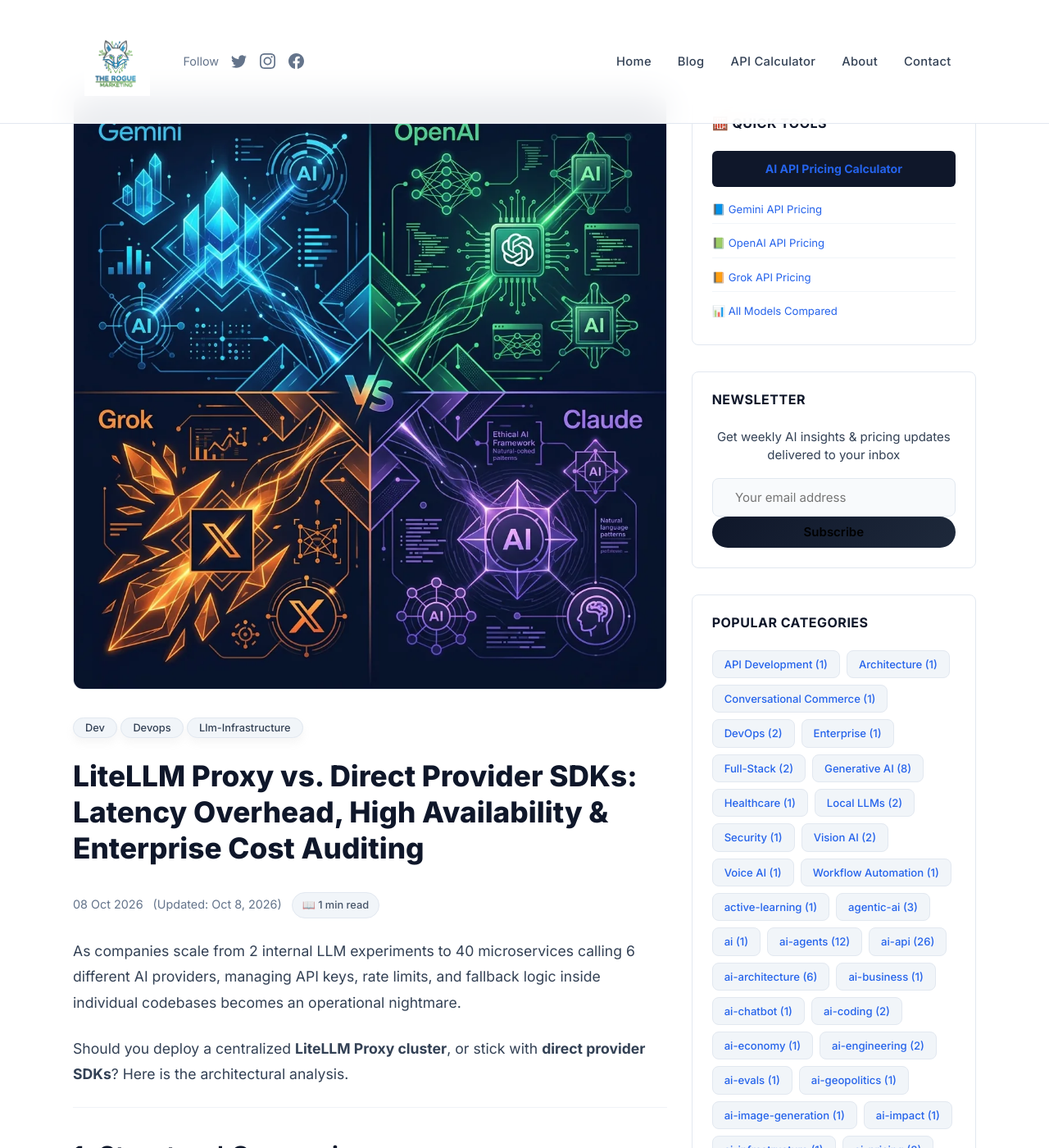
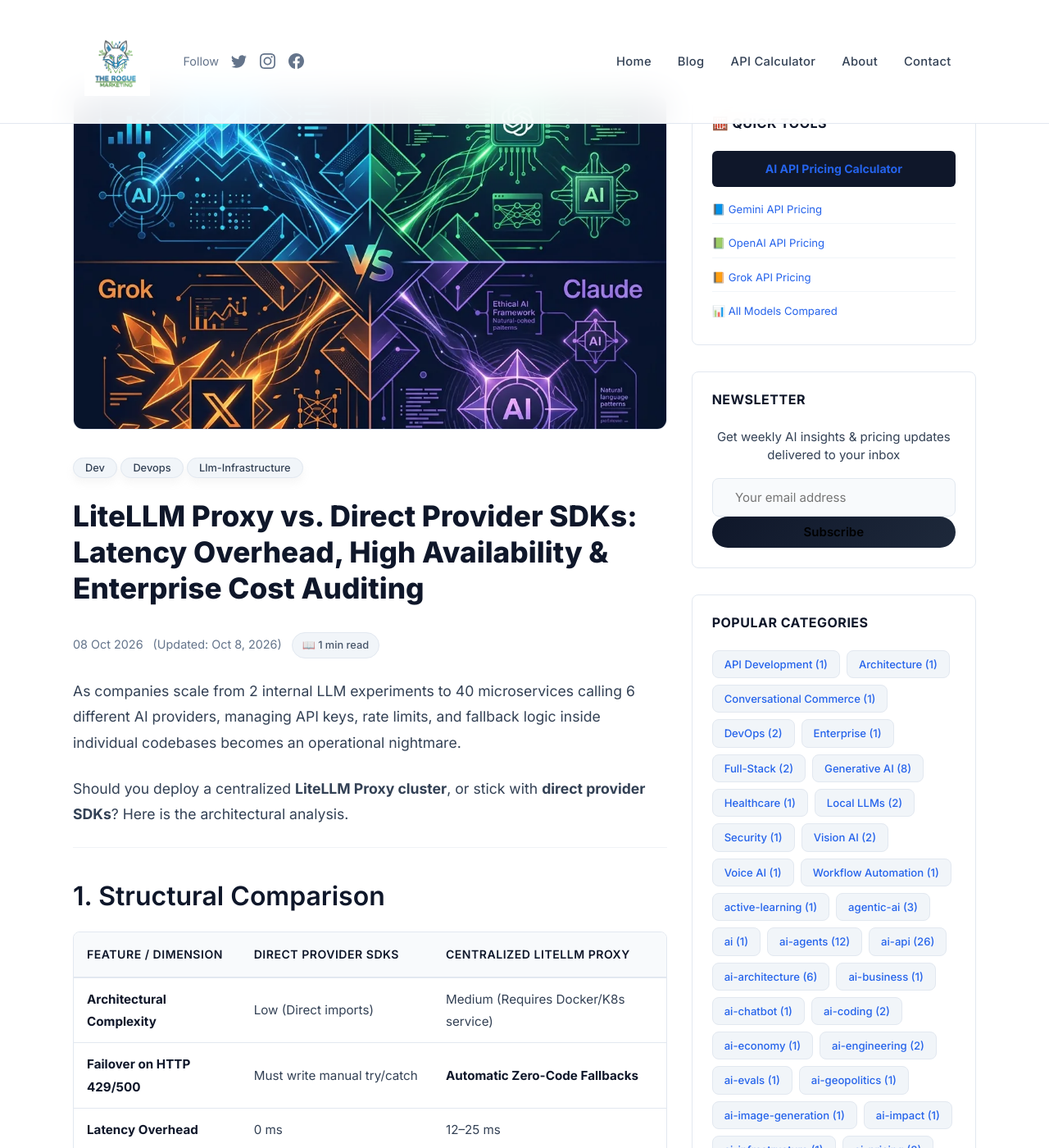
Before and after one commit to the-rogue-marketing/the-rogue-marketing.github.io, a Jekyll site: the page built from _posts/2026-10-08-litellm-proxy-vs-direct-provider-sdks-production.md, in a window 1280 px wide and 1400 px high. Shown: the whole window at 82% size. Built offline with Jekyll 4.4.1, drawn with Linux system fonts in a browser that asks for light colours; comment, search, counter and statistics services are not loaded.

Commit message:
perf(seo): optimize Core Web Vitals, image LCP/CLS, mobile table responsiveness, and robots.txt assets crawling

```diff
--- a/_includes/postbox.html
+++ b/_includes/postbox.html
@@ -5,7 +5,7 @@
 {% if read_time == 0 %}{% assign read_time = 1 %}{% endif %}
 <div class="card" id="post-{{ post.title | slugify }}">
     <a href="{{ post.url | absolute_url }}">
-        {% if post.image %} <img class="rounded mb-0" src="{{ site.baseurl }}/{{ post.image }}" alt="{{ post.title }}" loading="lazy"> {% endif %}
+        {% if post.image %} <img class="rounded mb-0" src="{{ site.baseurl }}/{{ post.image }}" alt="{{ post.title }}" loading="lazy" decoding="async" width="600" height="338"> {% endif %}
     </a>
     <div class="card-block">
         <h2 class="card-title h4 serif-font"><a href="{{ post.url | absolute_url }}">{{ post.title }}</a></h2>
--- a/_layouts/post.html
+++ b/_layouts/post.html
@@ -20,7 +20,7 @@
 
 	<div class="col-sm-8">
             <!-- Post Featured Image -->
-		{% if page.image %}<img class="featured-image img-fluid rounded" src="{{ site.baseurl }}/{{ page.image }}" alt="{{ page.title }}" itemprop="image">{% endif %}
+		{% if page.image %}<img class="featured-image img-fluid rounded" src="{{ site.baseurl }}/{{ page.image }}" alt="{{ page.title }}" itemprop="image" width="1200" height="675" fetchpriority="high" loading="eager" decoding="async">{% endif %}
 		<!-- End Featured Image -->
 		<div class="mainheading">
 
@@ -106,7 +106,7 @@
                 {% if page.author %}
 			<div class="row post-top-meta">
 				<div class="col-md-2">
-					<img class="author-thumb" src="{{site.baseurl}}/{{author.avatar}}" alt="{{ author.display_name }}">
+					<img class="author-thumb rounded-circle" src="{{site.baseurl}}/{{author.avatar}}" alt="{{ author.display_name }}" width="72" height="72" loading="lazy" decoding="async">
 				</div>
 				<div class="col-md-10">
 					<a target="_blank" class="link-dark" href="{{ author.web }}">{{ author.display_name }}</a><a target="_blank" href="{{ author.twitter }}" class="btn follow">Follow</a>
--- a/assets/css/custom.css
+++ b/assets/css/custom.css
@@ -237,6 +237,10 @@
 
 /* ===== Featured Image ===== */
 .featured-image {
+    width: 100%;
+    height: auto;
+    aspect-ratio: 16 / 9;
+    object-fit: cover;
     border-radius: var(--radius-lg) !important;
     border: 1px solid var(--border-subtle);
 }
@@ -282,13 +286,16 @@
 
 /* ===== Tables (critical for pricing posts) ===== */
 .article-post table {
+    display: block;
+    max-width: 100%;
+    overflow-x: auto;
+    -webkit-overflow-scrolling: touch;
     width: 100%;
     border-collapse: separate;
     border-spacing: 0;
     margin: 1.5rem 0;
     background: var(--bg-card);
     border-radius: var(--radius);
-    overflow: hidden;
     border: 1px solid var(--border-subtle);
 }
 .article-post table thead th {
@@ -662,3 +669,14 @@
 
 /* ===== Page layout overrides ===== */
 .layout-page .article-post { color: var(--text-secondary) !important; }
+/* ===== Performance & Mobile Responsiveness Optimizations ===== */
+.card img {
+    width: 100%;
+    height: auto;
+    aspect-ratio: 16 / 9;
+    object-fit: cover;
+}
+.article-post code:not(pre code) {
+    word-break: break-word;
+    overflow-wrap: break-word;
+}
--- a/assets/js/theme.js
+++ b/assets/js/theme.js
@@ -35,7 +35,7 @@
 
     })(jQuery);
 
-// Blank Target External Links
+// Blank Target External Links (with security and performance rel attributes)
 $(document.links).filter(function() {
-return this.hostname != window.location.hostname;
-}).attr('target', '_blank');
+    return this.hostname && this.hostname !== window.location.hostname;
+}).attr("target", "_blank").attr("rel", "noopener noreferrer");
--- a/robots.txt
+++ b/robots.txt
@@ -1,6 +1,4 @@
 User-agent: *
 Allow: /
-Disallow: /assets/js/
-Disallow: /assets/css/
 
 Sitemap: https://the-rogue-marketing.github.io/sitemap.xml
```
